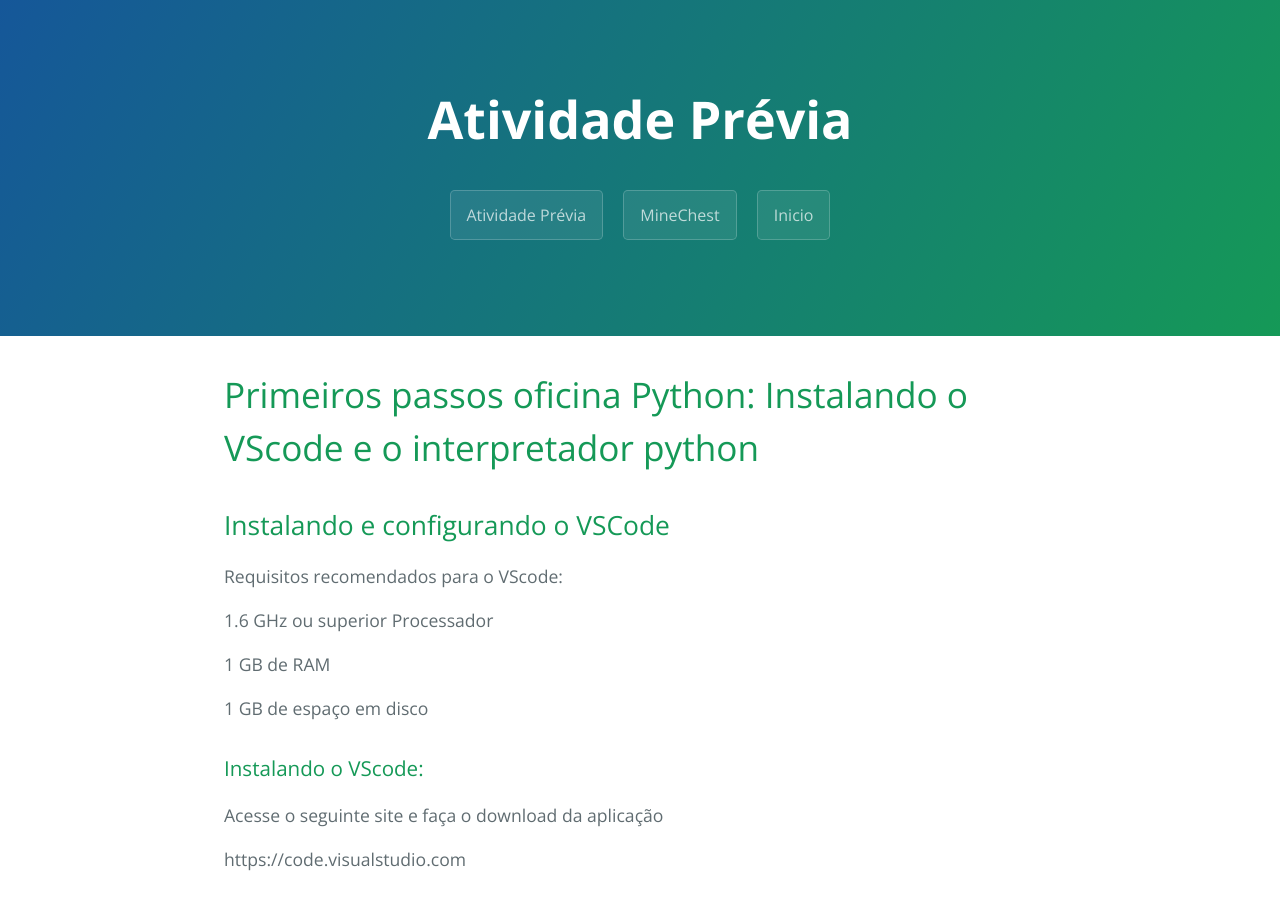
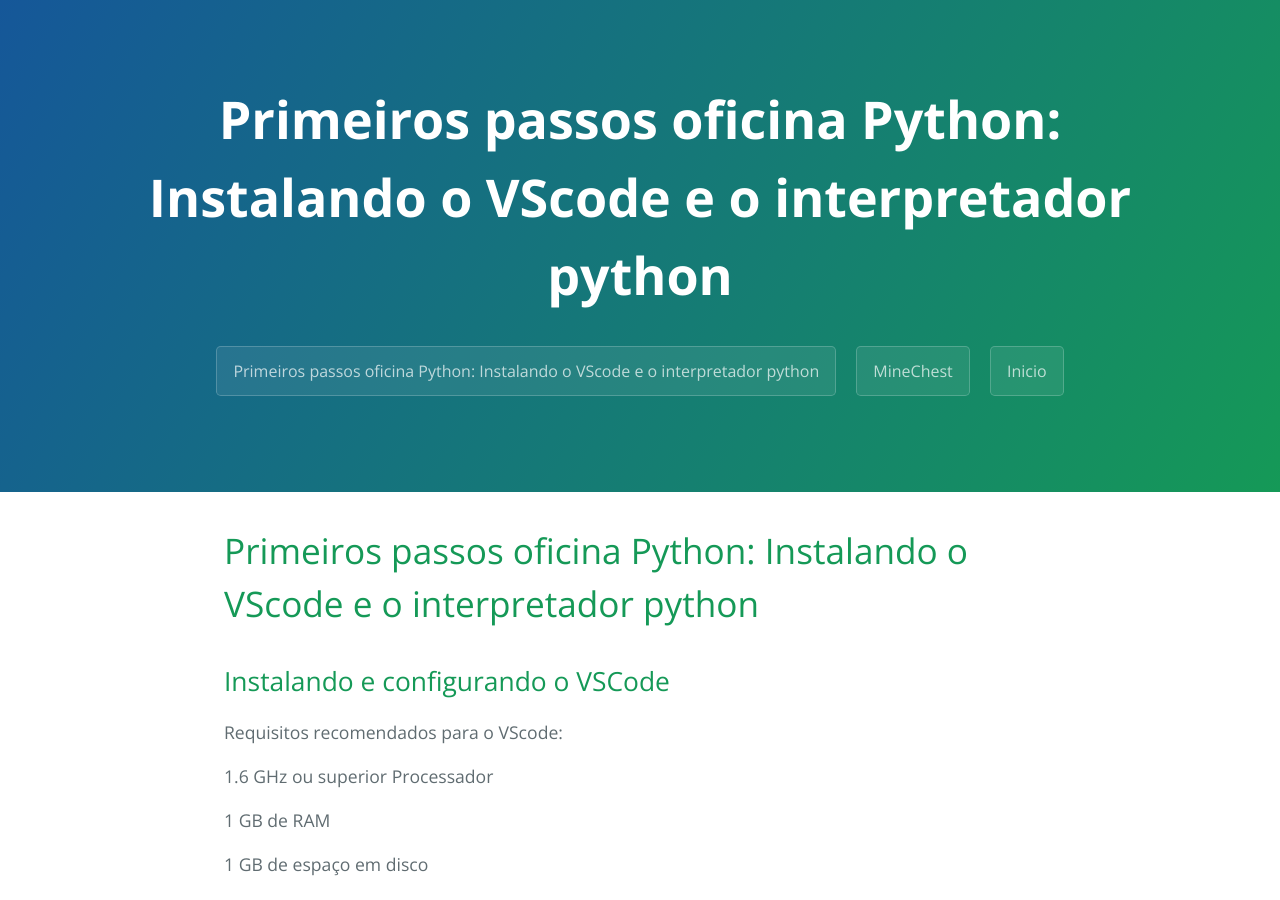
Before and after one commit to E2PC/ProjectPage, a Jekyll site: the page built from AtividadePrevia.md, in a window 1280 px wide and 900 px high. Built offline with Jekyll 4.4.1, drawn with Linux system fonts in a browser that asks for light colours; our own code applies the rules of GitHub Pages for plain Markdown files.

Commit message:
Update AtividadePrevia.md

```diff
--- a/AtividadePrevia.md
+++ b/AtividadePrevia.md
@@ -1,5 +1,4 @@
 ---
-title: Atividade Prévia
 layout: template
 filename: AtividadePrevia
 ---
```
